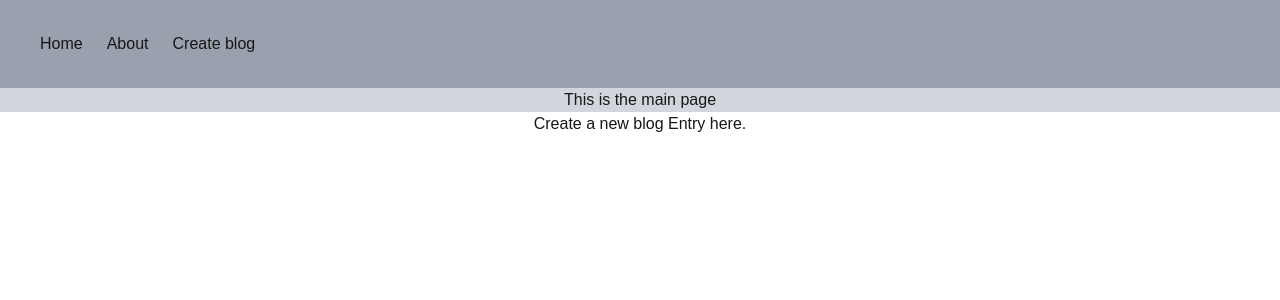
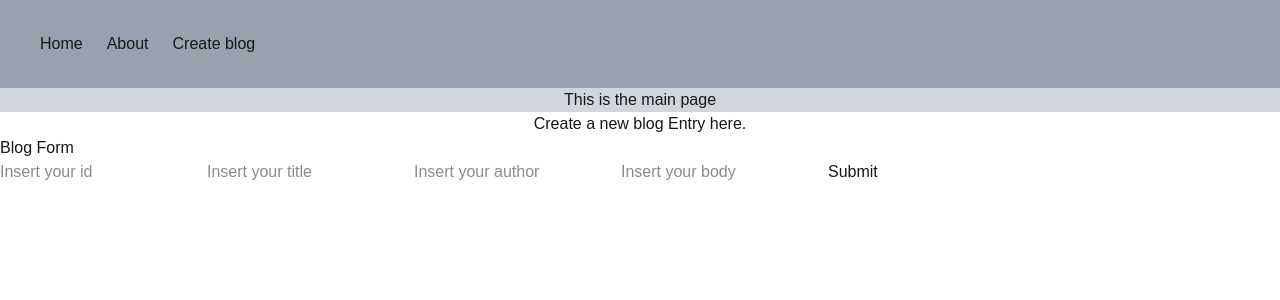
Before and after one commit to MUHAMMADFARHAN1/Next.js-Blog-Web-Application, a Next.js app: page /Add in a window 1280 px wide. Shown: the top 300 px of the page. Built offline with nearby package versions, Linux system fonts and the light colour scheme.

Commit message:
Form has been added!

```diff
--- a/actions/addform.ts
+++ b/actions/addform.ts
@@ -7,6 +7,7 @@ export const subscribeFormData = async (formData: any) => {
   console.log(formData.get("title"));
   console.log(formData.get("author"));
   console.log(formData.get("body"));
+  console.log("Hello world");
   await delay(2000);
-  //   return "Subscribed successfully" as any;
+  return "Subscribed successfully" as any;
 };
--- a/app/(Add)/Add/page.tsx
+++ b/app/(Add)/Add/page.tsx
@@ -1,9 +1,18 @@
 import React from "react";
+import { subscribeFormData } from "@/actions/addform";
 
 export default function page() {
   return (
     <div>
       <p className="text-center">Create a new blog Entry here.</p>
+      <h1>Blog Form</h1>
+      <form action={subscribeFormData}>
+        <input name="id" type="text" placeholder="Insert your id" />
+        <input name="title" type="text" placeholder="Insert your title" />
+        <input name="author" type="text" placeholder="Insert your author" />
+        <input name="body" type="text" placeholder="Insert your body" />
+        <button type="submit">Submit</button>
+      </form>
     </div>
   );
 }
```
